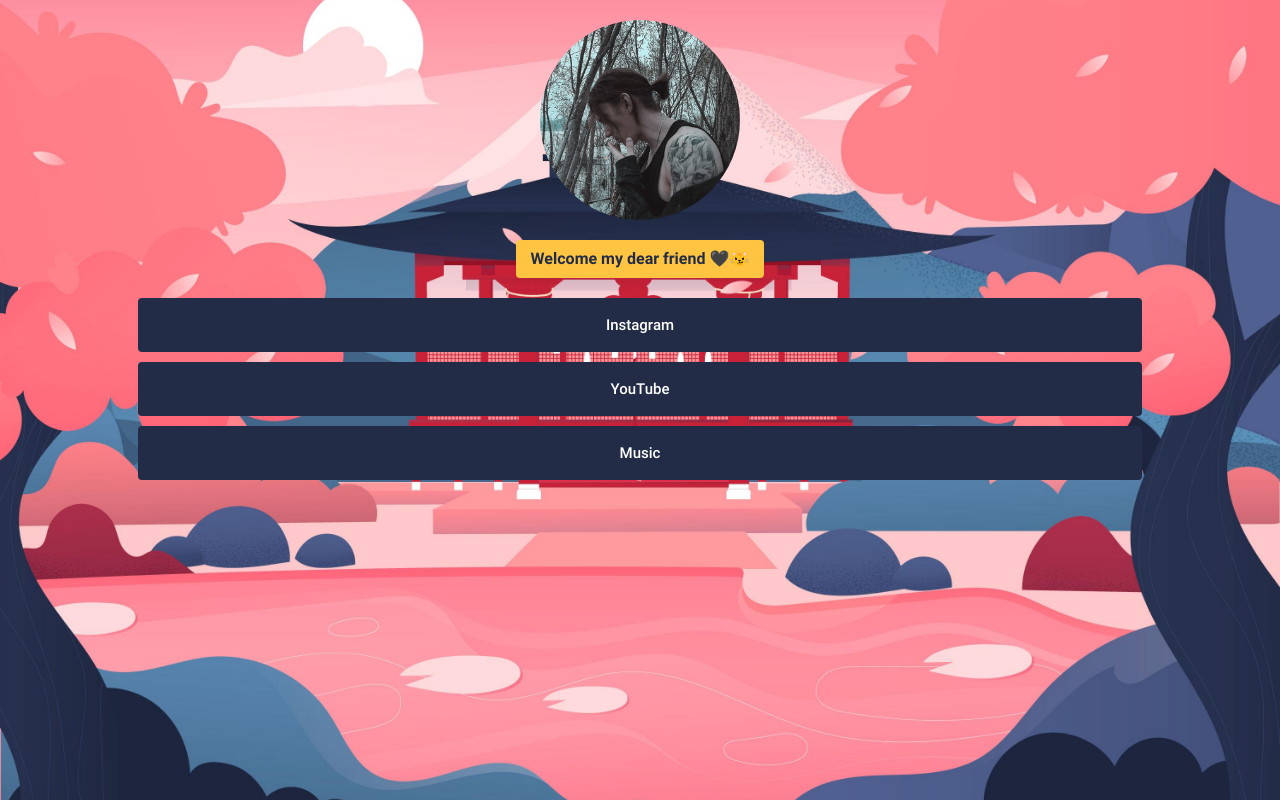
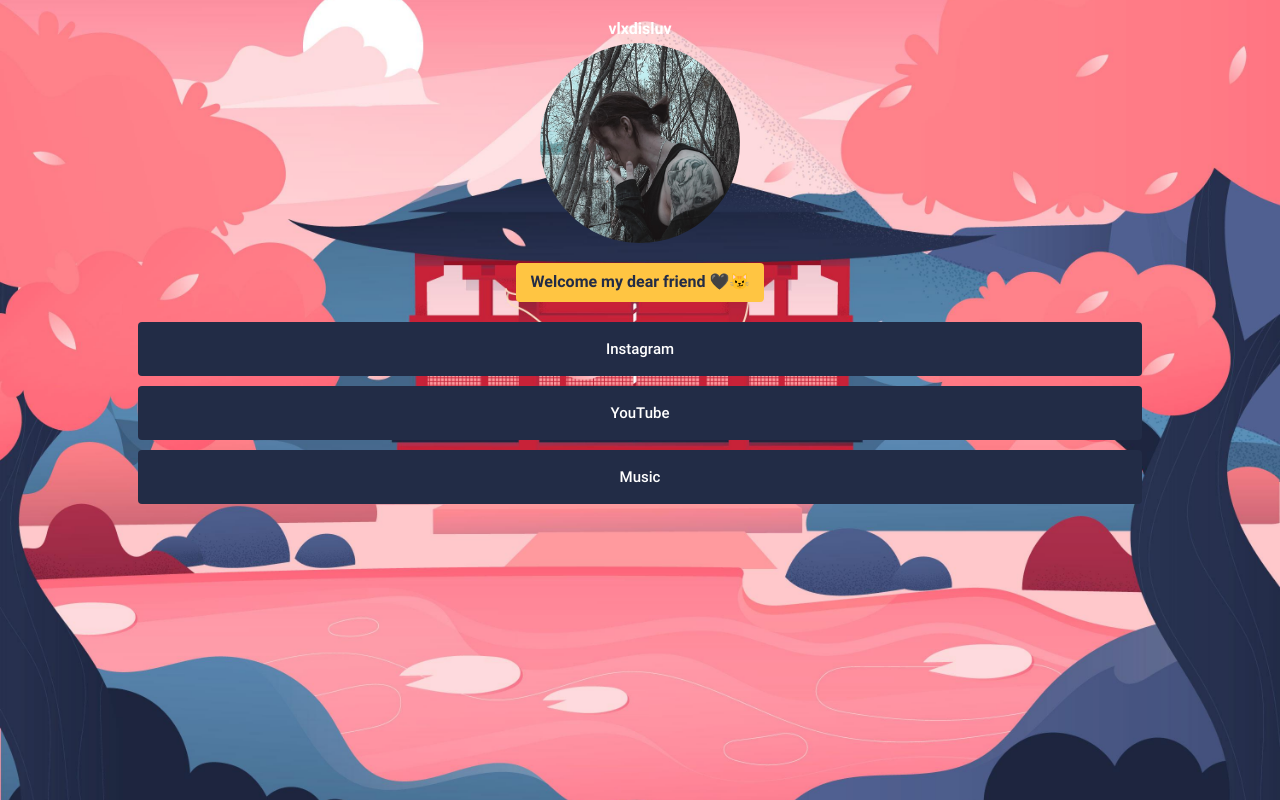
Before and after one commit to vlxdisluv/profile-preview, a React (Create React App) app: page / in a window 1280 px wide. Built offline with nearby package versions, Linux system fonts and the light colour scheme.

Commit message:
feat(layout): add username

```diff
--- a/src/pages/Home/Home.tsx
+++ b/src/pages/Home/Home.tsx
@@ -9,9 +9,11 @@
   return (
     <Root>
       <View>
+        <UserName>vlxdisluv</UserName>
         <Avatar src={avatarPic} />
 
         <Text>Welcome my dear friend 🖤😼</Text>
+
         <Link
           variant="primary"
           label="Instagram"
@@ -34,6 +36,14 @@
     </Root>
   );
 };
+
+const UserName = styled.div`
+  color: ${({ theme: { colors } }) => colors.color1};
+  font-family: Roboto, sans-serif;
+  font-weight: bold;
+
+  margin-bottom: 5px;
+`;
 
 const Link = styled(Button)`
   margin: 0 10px 10px 10px;
```
